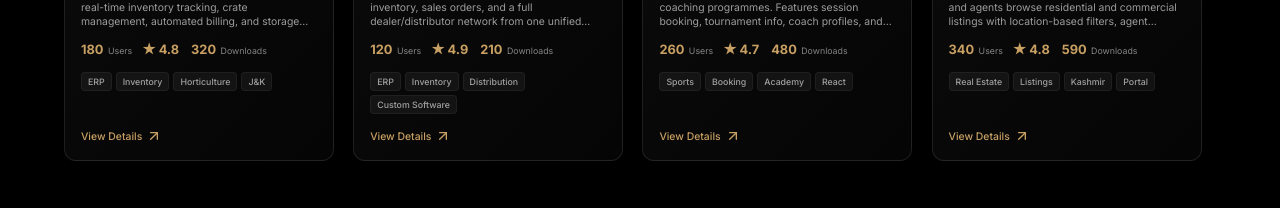
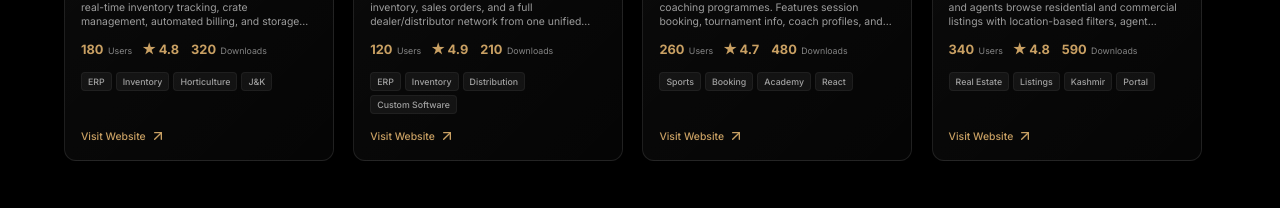
Before and after one commit to faheemnazir/landingpagedan, a React (Vite) app: page / in a window 1280 px wide. Shown: the part 7980-8188 px from the top of the page. Built offline with nearby package versions, Linux system fonts and the light colour scheme.

Commit message:
feat(portfolio): center modal content and restore direct card link navigation

```diff
--- a/src/components/Portfolio.css
+++ b/src/components/Portfolio.css
@@ -361,6 +361,8 @@
   display: flex;
   flex-direction: column;
   justify-content: center;
+  align-items: center;
+  text-align: center;
 }
 
 .modal-category {
@@ -400,6 +402,7 @@
   display: flex;
   flex-direction: column;
   gap: 10px;
+  align-items: flex-start;
 }
 
 .modal-bullet-item {
@@ -423,6 +426,8 @@
   border-top: 1px solid rgba(255, 255, 255, 0.08);
   border-bottom: 1px solid rgba(255, 255, 255, 0.08);
   margin-bottom: 24px;
+  justify-content: center;
+  width: 100%;
 }
 
 .modal-stat {
@@ -449,6 +454,7 @@
   flex-wrap: wrap;
   gap: 8px;
   margin-bottom: 32px;
+  justify-content: center;
 }
 
 .modal-tag {
--- a/src/components/Portfolio.jsx
+++ b/src/components/Portfolio.jsx
@@ -13,7 +13,7 @@ import zipply from '../assets/tech/portfolioimages/zipply.png';
 import coldstorage from '../assets/tech/portfolioimages/coldstorage.png';
 import digidal from '../assets/tech/portfolioimages/digidal.png';
 
-const ProjectCard = ({ title, number, tags, description, stats, category, image, bg = '#ffffff', fit = 'contain', padding = '12px', onCardClick }) => {
+const ProjectCard = ({ title, number, tags, description, stats, category, image, link, bg = '#ffffff', fit = 'contain', padding = '12px', onCardClick }) => {
   return (
     <div className="project-card" onClick={onCardClick} style={{ cursor: 'pointer' }}>
       <div className="project-image-placeholder" style={{ backgroundColor: bg, padding: padding }}>
@@ -51,9 +51,15 @@ const ProjectCard = ({ title, number, tags, description, stats, category, image,
           ))}
         </div>
 
-        <button className="project-link" style={{ background: 'none', border: 'none', padding: 0, cursor: 'pointer', fontFamily: 'inherit', textAlign: 'left' }}>
-          View Details <ArrowUpRight size={16} />
-        </button>
+        <a
+          href={link}
+          target="_blank"
+          rel="noopener noreferrer"
+          className="project-link"
+          onClick={(e) => e.stopPropagation()}
+        >
+          Visit Website <ArrowUpRight size={16} />
+        </a>
       </div>
     </div>
   );
```
